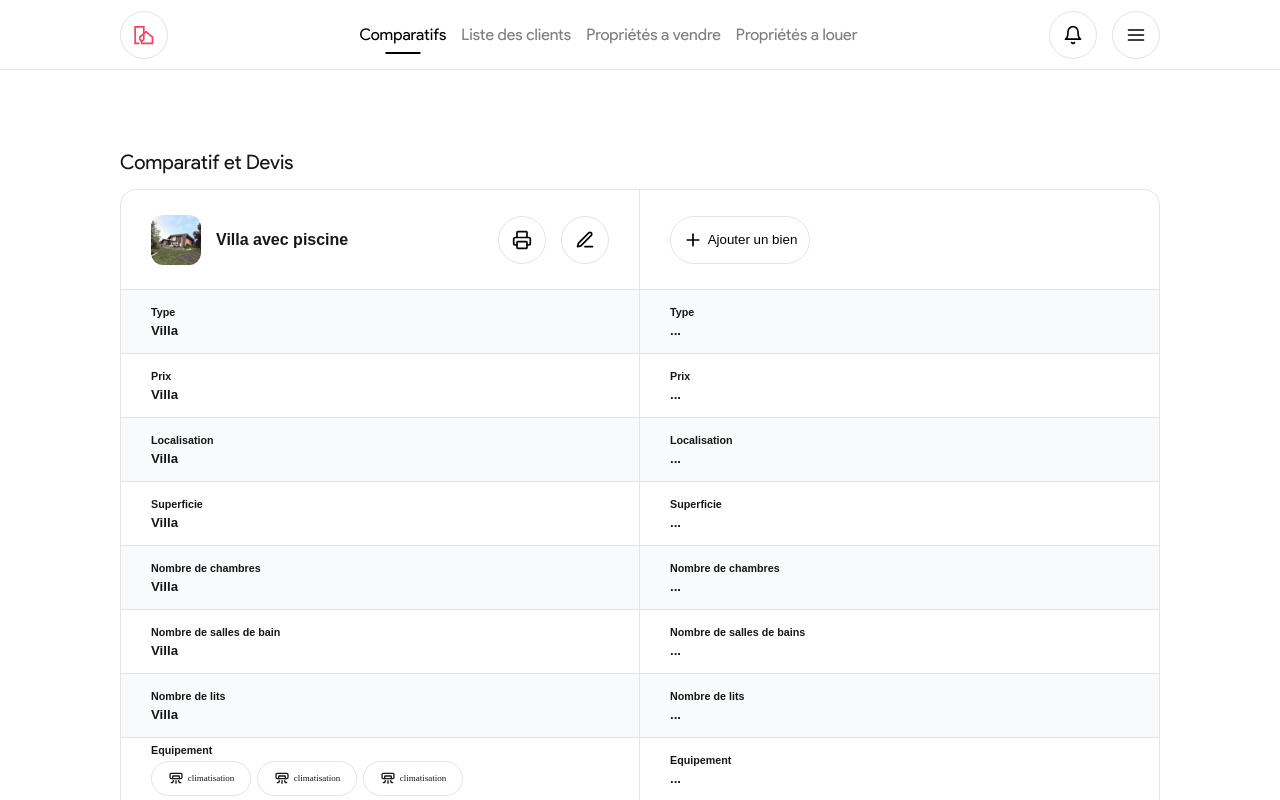
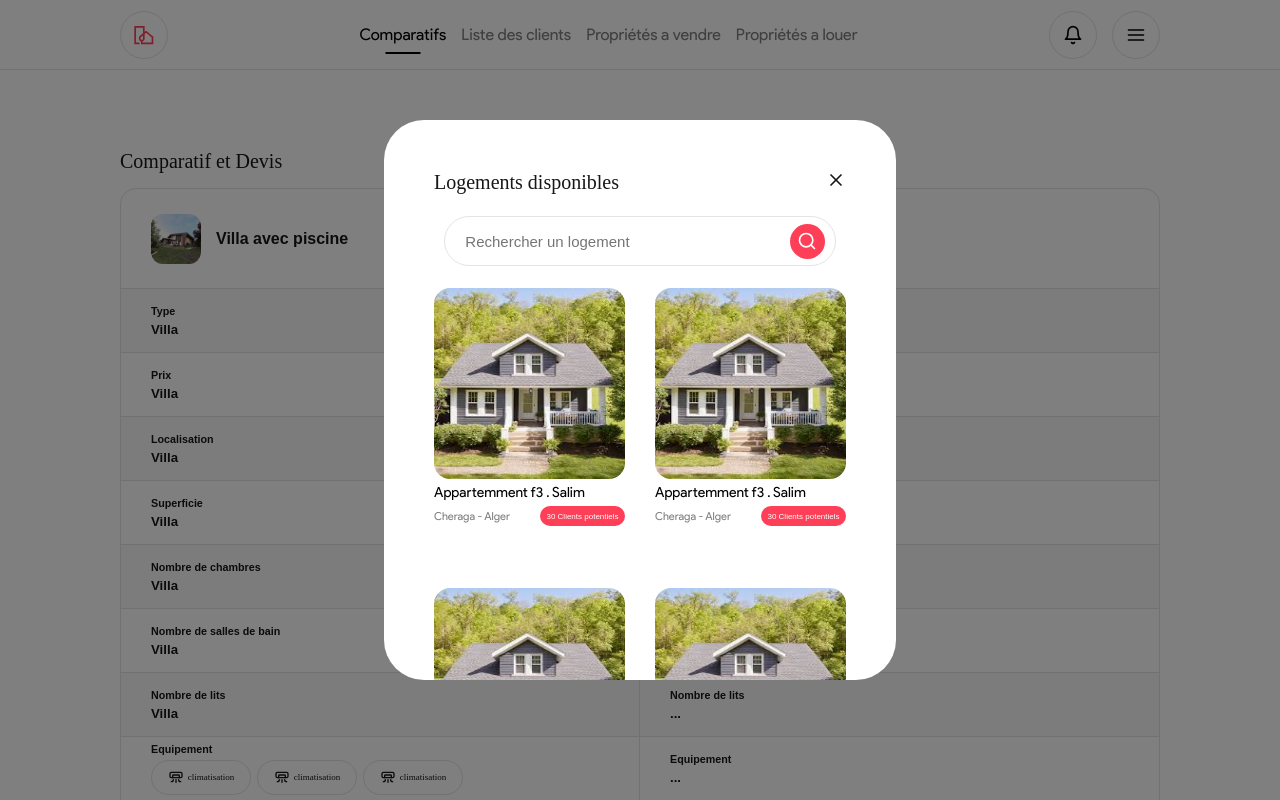
Before and after one commit to junction-2025-stack-underflow/agent-crm-web, a Next.js app: page / in a window 1280 px wide. Both pictures are taken after a click on the button "Ajouter un bien". Shown: the top 800 px of the page. Built offline with nearby package versions, Linux system fonts and the light colour scheme; a web font is replaced by a local one.

Commit message:
modal done

```diff
--- a/src/app/Comparatif.css
+++ b/src/app/Comparatif.css
@@ -59,3 +59,35 @@
   font-family: 'ProductSansM';
   font-weight: 500;
 }
+
+.modal .search-bar {
+  width: 95%;
+  height: 50px;
+  border: 1px solid #e4e4e4;
+  border-radius: 25px;
+  display: flex;
+  align-items: center;
+  justify-content: flex-start;
+  padding-block: 10px;
+  padding-right: 10px;
+  padding-left: 20px;
+}
+
+.modal .search-bar input {
+  flex-grow: 1;
+  height: 100%;
+  font-size: 15px;
+  outline: none;
+  border: none;
+}
+
+.modal .grid-apparts {
+  width: 100%;
+  flex-grow: 1;
+  width: 100%;
+  display: grid;
+  grid-template-columns: repeat(2, 1fr);
+  gap: 30px;
+  overflow-y: scroll;
+  padding-bottom: 20px;
+}
--- a/src/app/page.tsx
+++ b/src/app/page.tsx
@@ -1,11 +1,14 @@
+'use client';
 import Title from '@/components/Title/Title';
 import './Comparatif.css';
 import Image from 'next/image';
-import { FiEdit3, FiGrid, FiPlus } from 'react-icons/fi';
+import { FiEdit3, FiGrid, FiPlus, FiSearch, FiX } from 'react-icons/fi';
 import { LuPrinter } from 'react-icons/lu';
 import { TbAirConditioning } from 'react-icons/tb';
 import Modal from '@mui/material/Modal';
 import { useState } from 'react';
+import { Box } from '@mui/material';
+import HouseCard from '@/components/HouseCard/HouseCard';
 
 export default function Home() {
   const [open, setOpen] = useState(false);
@@ -16,11 +19,17 @@ export default function Home() {
     top: '50%',
     left: '50%',
     transform: 'translate(-50%, -50%)',
-    width: 400,
+    width: '40%',
+    maxHeight: '70%',
+    aspectRatio: 1,
+    borderRadius: 10,
     bgcolor: 'background.paper',
-    border: '2px solid #000',
-    boxShadow: 24,
-    p: 4,
+    padding: '50px 50px 0 50px',
+    display: 'flex',
+    alignItems: 'center',
+    justifyContent: 'flex-start',
+    flexDirection: 'column',
+    gap: '22px',
   };
   return (
     <div
@@ -50,7 +59,7 @@ export default function Home() {
               <button className="action-btn">
                 <LuPrinter size={20} />
               </button>
-              <button className="action-btn" onClick={handleOpen}>
+              <button className="action-btn">
                 <FiEdit3 size={20} />
               </button>
             </div>
@@ -128,6 +137,7 @@ export default function Home() {
                 display: 'flex',
                 gap: '5px',
               }}
+              onClick={handleOpen}
             >
               <FiPlus size={20} />
               <p>Ajouter un bien</p>
@@ -180,8 +190,42 @@ export default function Home() {
         onClose={handleClose}
         aria-labelledby="modal-modal-title"
         aria-describedby="modal-modal-description"
+        className="modal"
       >
-        <div></div>
+        <Box sx={style}>
+          <div className="sale-header">
+            <Title>Logements disponibles</Title>{' '}
+            <span onClick={handleClose}>
+              <FiX size={20} />
+            </span>
+          </div>
+          <div className="search-bar">
+            <input
+              type="text"
+              name="search"
+              id="search"
+              placeholder="Rechercher un logement"
+            />
+            <button
+              className="action-btn"
+              style={{
+                backgroundColor: '#FF3E57',
+                border: 'none',
+                width: '35px',
+                height: '35px',
+              }}
+            >
+              <FiSearch size={20} color="white" />
+            </button>
+          </div>
+          <div className="grid-apparts">
+            <HouseCard />
+            <HouseCard />
+            <HouseCard />
+            <HouseCard />
+            <HouseCard />
+          </div>
+        </Box>
       </Modal>
     </div>
   );
--- a/src/components/Title/Title.tsx
+++ b/src/components/Title/Title.tsx
@@ -6,6 +6,7 @@ const Title: React.FC<React.PropsWithChildren> = ({ children }) => {
       style={{
         fontSize: '20px',
         fontWeight: 500,
+        fontFamily: 'ProductSansM',
       }}
     >
       {children}
```
